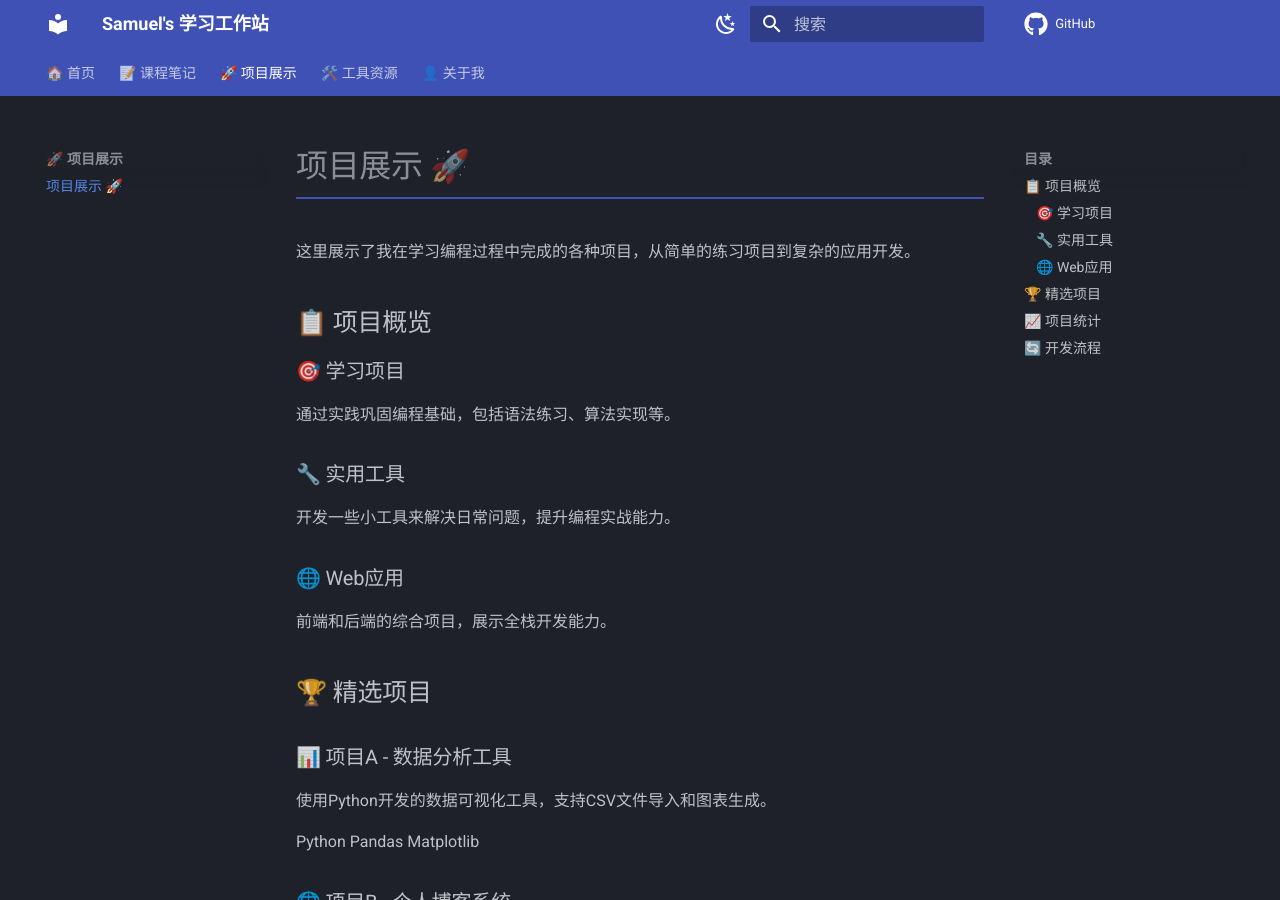
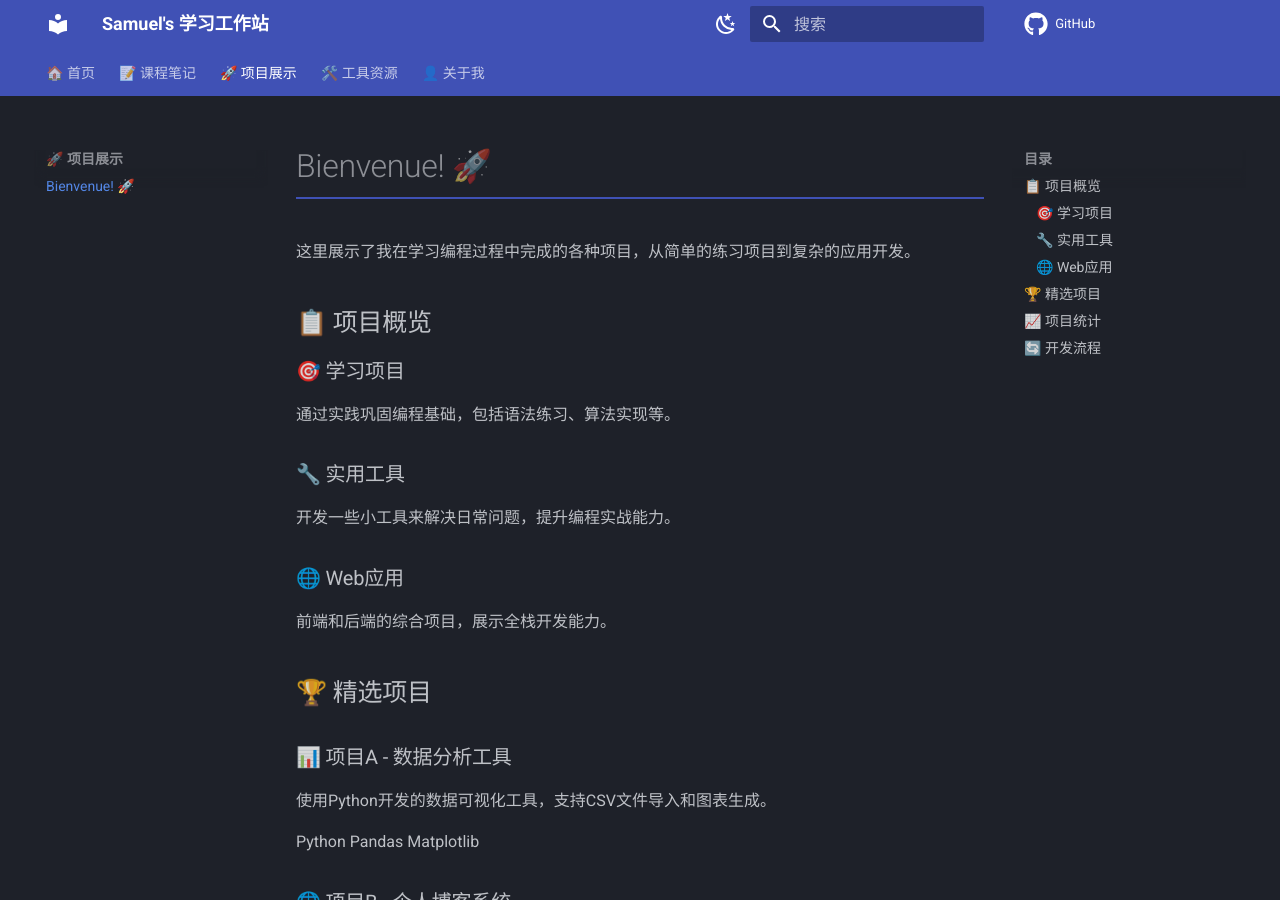
Before and after one commit to 3SamuelW/note, an MkDocs documentation site: the page built from docs/projects/index.md, in a window 1280 px wide and 900 px high. Built offline with MkDocs 1.6.1 and Material for MkDocs 9.7.7, drawn with Linux system fonts in a browser that asks for light colours; comment, search, counter and statistics services are not loaded.

Commit message:
update: daily update 0814-7

```diff
--- a/docs/projects/index.md
+++ b/docs/projects/index.md
@@ -1,4 +1,4 @@
-# 项目展示 🚀
+# Bienvenue! 🚀
 
 这里展示了我在学习编程过程中完成的各种项目，从简单的练习项目到复杂的应用开发。
 
```
Also changed, not shown: docs/tools/index.md (+1 -1 lines).
